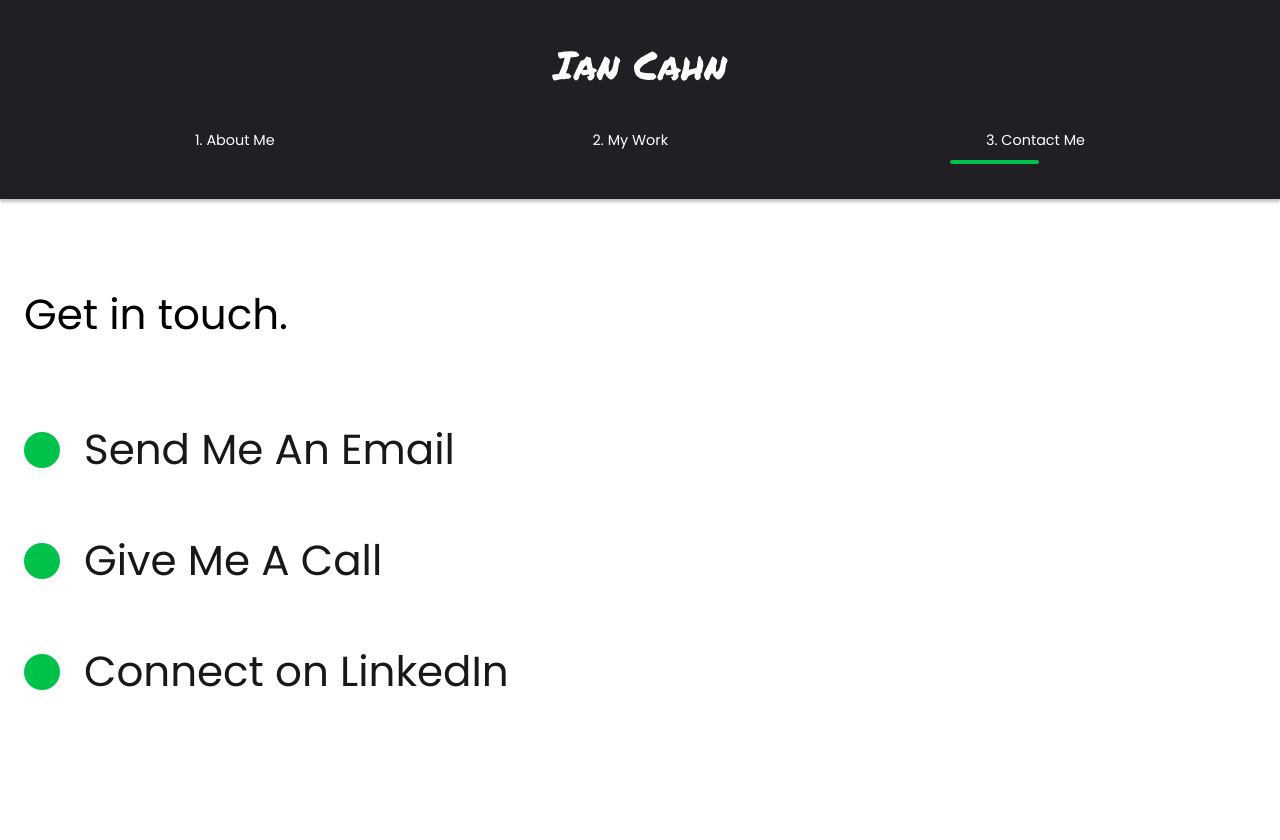
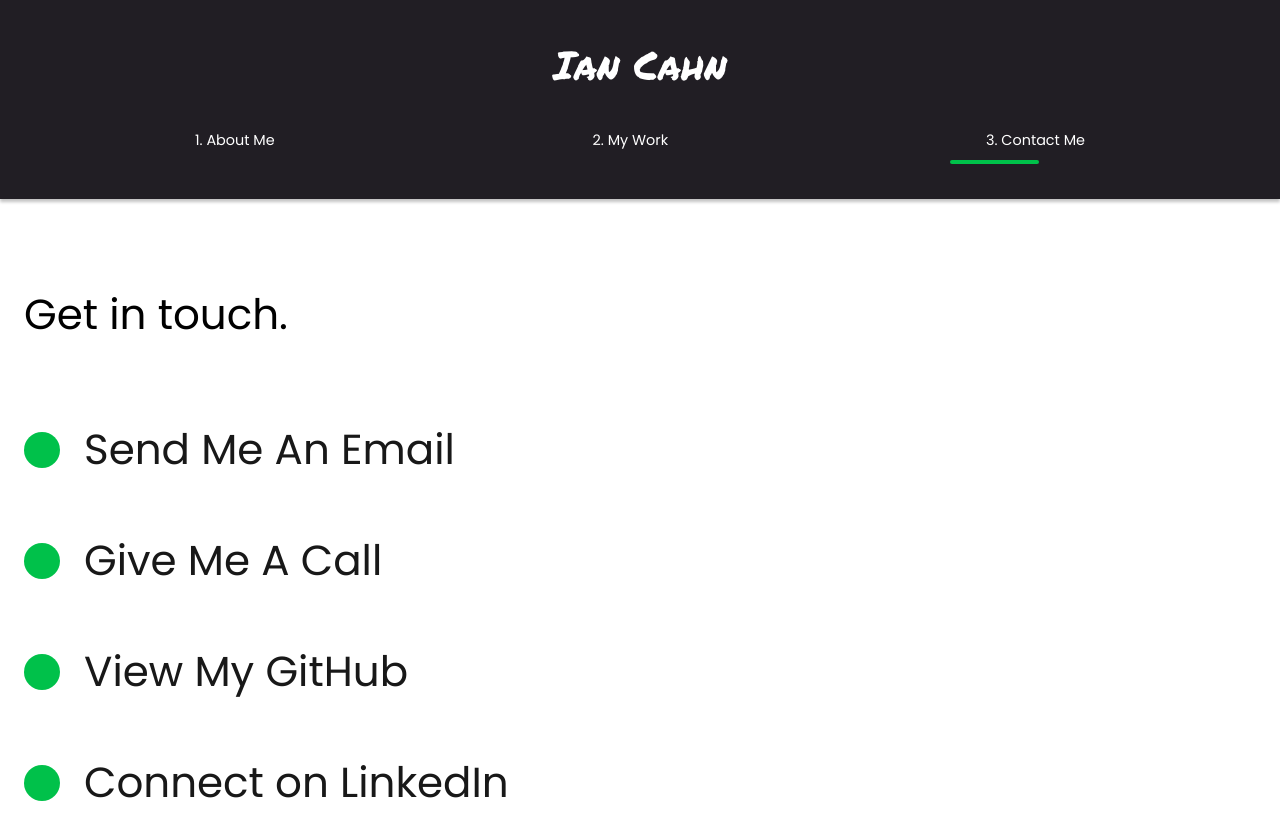
Before and after one commit to Iancahn/newport, a React (Create React App) app: page /contact in a window 1280 px wide. Shown: the top 840 px of the page. Built offline with nearby package versions, Linux system fonts and the light colour scheme.

Commit message:
Updated Contact Us
Added my Github

```diff
--- a/src/pages/ContactUs.jsx
+++ b/src/pages/ContactUs.jsx
@@ -25,6 +25,12 @@ const ContactUs = () => {
                     <StyledSocial variants={titleAnim}>
                         <StyledCircle />
                         <h2><a className="contactlink" href="tel:+27824392825">Give Me A Call</a></h2>
+                    </StyledSocial>
+                </StyledHide2>
+                <StyledHide2>
+                    <StyledSocial variants={titleAnim}>
+                        <StyledCircle />
+                        <h2><a className="contactlink" href="https://github.com/Iancahn" target="_blank">View My GitHub</a></h2>
                     </StyledSocial>
                 </StyledHide2>
                 <StyledHide2>
```
